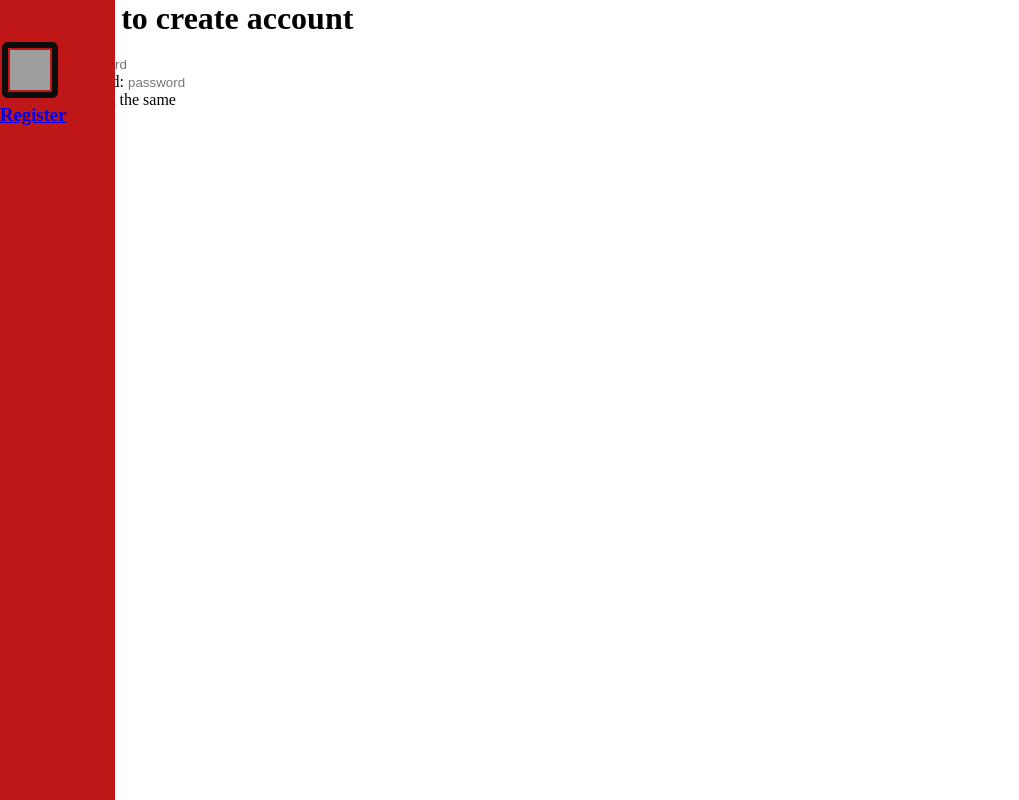
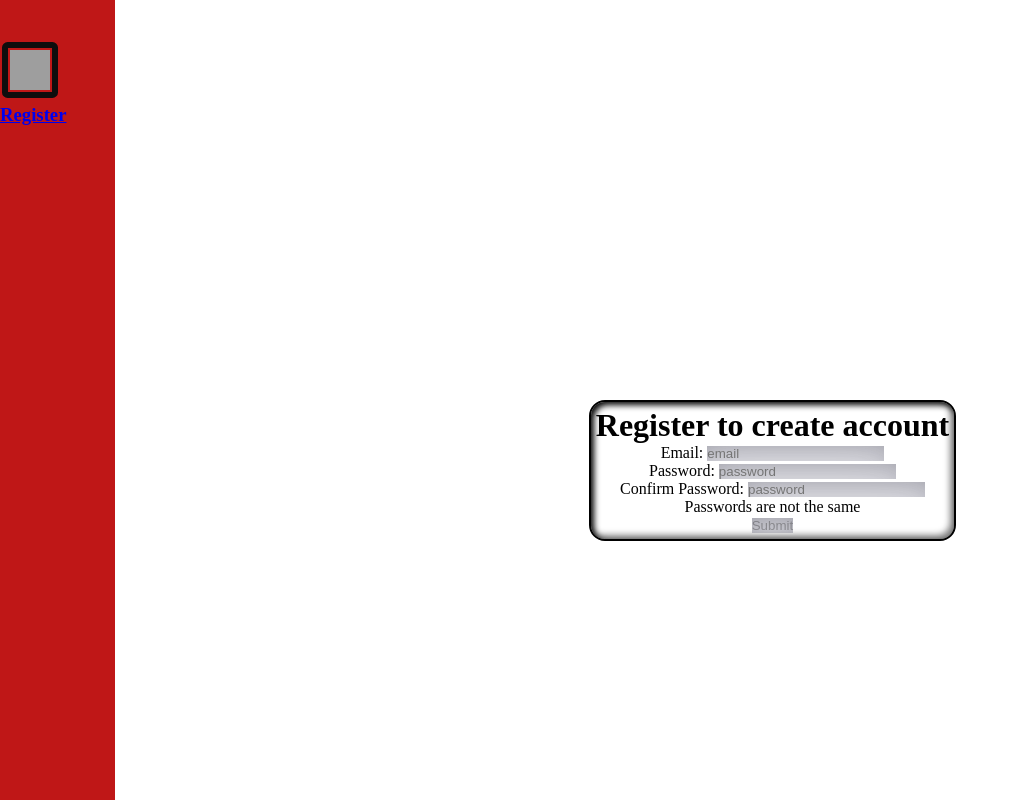
Before and after one commit to thomalita/tomtom-frontend, a React (Create React App) app: page /register in a window 1280 px wide. Shown: the whole page, without its empty margins (0-1019 px from the left). Built offline with nearby package versions, Linux system fonts and the light colour scheme; grey boxes are pictures that could not be loaded; the HTML template or start-up script is replaced by a standard one.

Commit message:
more css register

```diff
--- a/src/index.css
+++ b/src/index.css
@@ -196,7 +196,7 @@ ul{
   text-decoration: none;
 }
 
-.register {
+#register {
   text-align: center;
   position: fixed;
   top: 50%;
@@ -208,6 +208,6 @@ ul{
   box-shadow: rgb(6, 6, 6) 3px 3px 6px 0px inset, rgba(13, 13, 13, 0.5) -3px -3px 6px 1px inset;
 }
 
-.register input {
+#register input {
   box-shadow: rgba(50, 50, 93, 0.25) 0px 30px 60px -12px inset, rgba(0, 0, 0, 0.3) 0px 18px 36px -18px inset;
 }
```
